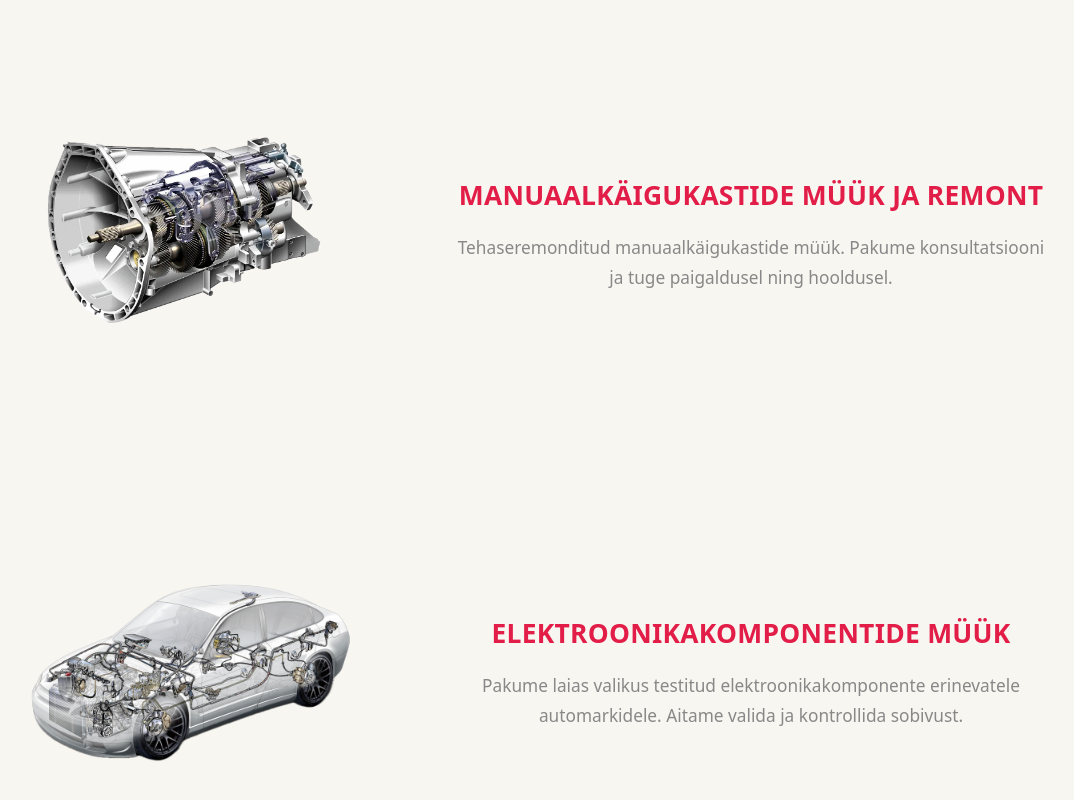
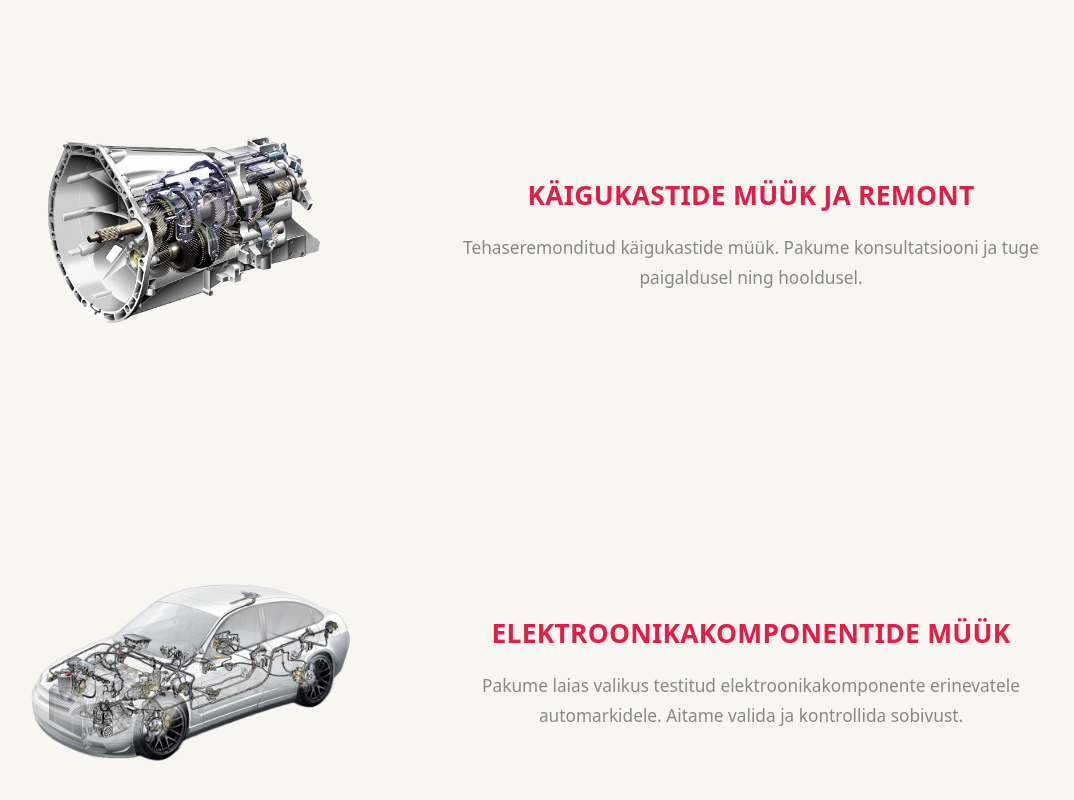
Before and after one commit to TigerTimofey/enaco-web, a React (Vite) app: page /tooted in a window 1280 px wide. Shown: the part 900-1700 px from the top of the page, without its empty margins (105-1179 px from the left). Built offline with nearby package versions, Linux system fonts and the light colour scheme; no server answers.

Commit message:
Refactor product card titles and descriptions for clarity in English, Estonian, and Russian translations

```diff
--- a/src/components/translations/navbar-languages.js
+++ b/src/components/translations/navbar-languages.js
@@ -70,8 +70,8 @@ export const homeLabels = {
     PROD_THREE: "Gearbox",
     PROD_THREE_BTN: "Gearboxes",
     PROD_THREE_ID: "103",
-    productCardTitle3: "Sale and repair of manual gearboxes",
-    productCardDesc3: "Sale of factory-reconditioned manual gearboxes. We offer consultation and support for installation and maintenance.",
+    productCardTitle3: "Sale and repair gearboxes",
+    productCardDesc3: "Sale of gearboxes. We offer consultation and support for installation and maintenance.",
     productCardBtn3: "Get price",
 
     PROD_FOUR: "Engine",
@@ -176,8 +176,8 @@ export const homeLabels = {
     PROD_THREE: "Käigukast",
     PROD_THREE_BTN: "Käigukastile",
     PROD_THREE_ID: "103",
-    productCardTitle3: "Manuaalkäigukastide müük ja remont",
-    productCardDesc3: "Tehaseremonditud manuaalkäigukastide müük. Pakume konsultatsiooni ja tuge paigaldusel ning hooldusel.",
+    productCardTitle3: "Käigukastide müük ja remont",
+    productCardDesc3: "Tehaseremonditud käigukastide müük. Pakume konsultatsiooni ja tuge paigaldusel ning hooldusel.",
     productCardBtn3: "Küsi hinda",
 
     PROD_FOUR: "Mootor",
@@ -282,8 +282,8 @@ export const homeLabels = {
     PROD_THREE: "КПП",
     PROD_THREE_BTN: "на КПП",
     PROD_THREE_ID: "103",
-    productCardTitle3: "Продажа и ремонт механических коробок передач",
-    productCardDesc3: "Продажа восстановленных на заводе механических коробок передач. Консультируем по установке и обслуживанию.",
+    productCardTitle3: "Продажа и ремонт коробок передач",
+    productCardDesc3: "Продажа восстановленных коробок передач. Консультируем по установке и обслуживанию.",
     productCardBtn3: "Получить цену",
 
     PROD_FOUR: "Двигатель",
```
